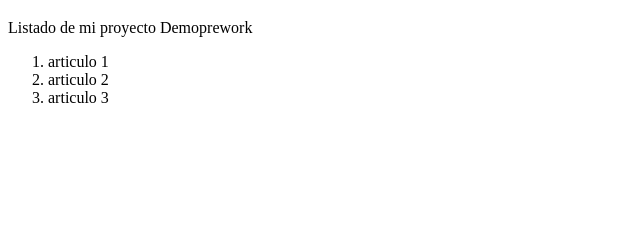
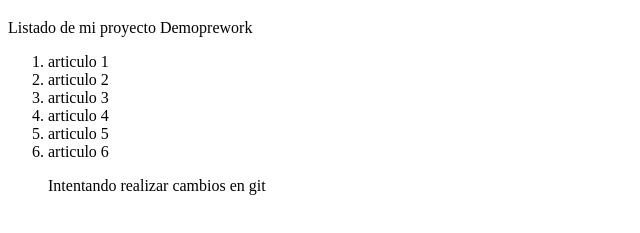
Before and after one commit to franciscodemendez/Demoprework, a plain HTML site: page index.html in a window 1280 px wide. Shown: the part 61-294 px from the top of the page, without its empty margins (0-640 px from the left). Drawn offline with Linux system fonts and the light colour scheme.

Commit message:
otro intento

```diff
--- a/index.html
+++ b/index.html
@@ -13,6 +13,12 @@
         <li>articulo 1</li>
         <li>articulo 2</li>
         <li>articulo 3</li>
+        <li>articulo 4</li>
+        <li>articulo 5</li>
+        <li>articulo 6</li>
+
+        <p>Intentando realizar cambios en git</p>
     </ol>
+
 </body>
 </html>
```
